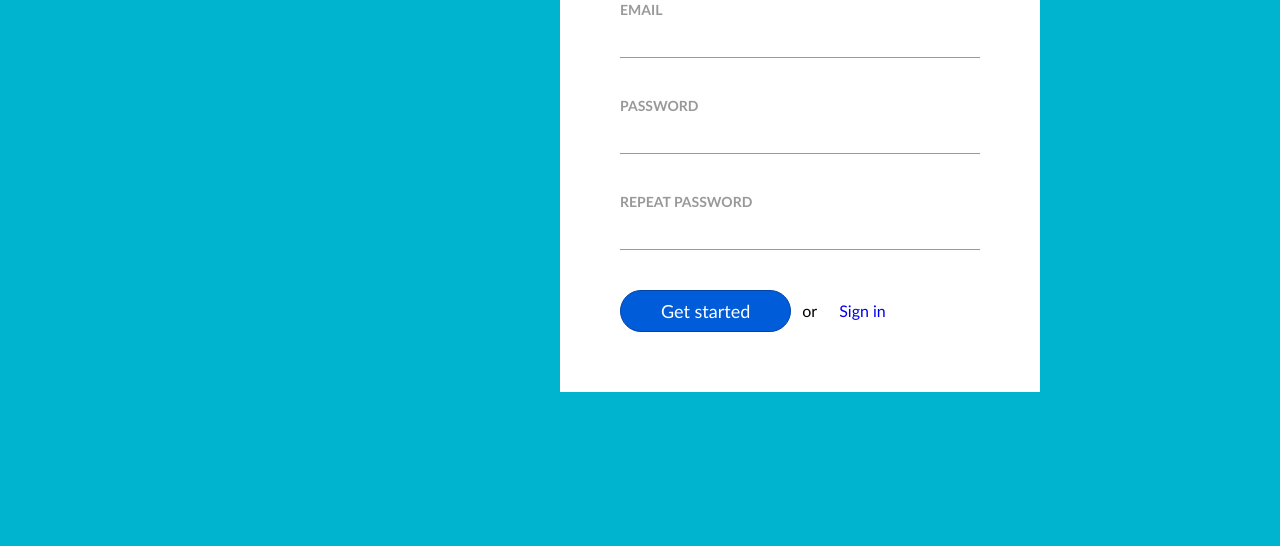
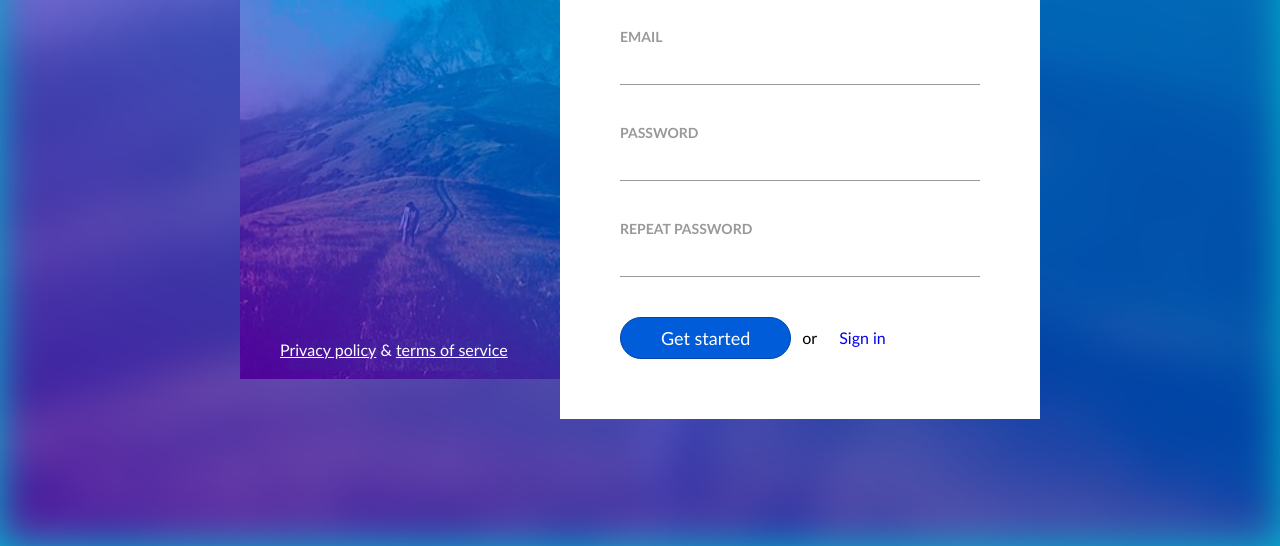
Before and after one commit to iluzych/6-sign-up, a plain HTML site: page index.html in a window 1280 px wide. Shown: the part 254-800 px from the top of the page. Drawn offline with Linux system fonts and the light colour scheme.

Commit message:
final style

```diff
--- a/css/main.css
+++ b/css/main.css
@@ -5,17 +5,28 @@ body * {
   vertical-align: top;
   box-sizing: border-box;
   font-family: 'Gill Sans', 'Gill Sans MT', Calibri, 'Trebuchet MS', sans-serif;
-
 }
 
 body {
   background-color: #00b4d0;
 }
 
+.background {
+  background-image: url(../img/hill.jpg);
+  background-repeat: no-repeat;
+  background-size: cover;
+  background-position: center;
+  height: 100vh;
+  filter: blur(20px);
+}
+
 .container {
   display: inline-block;
   width: 800px;
-  margin: 100px calc((100% - 800px) / 2) 0;
+  position: absolute;
+  top: 50%;
+  left: 50%;
+  transform: translate(-50%, -50%);
 }
 
 .left-column {
@@ -28,12 +39,19 @@ body {
   background-repeat: no-repeat;
   background-size: cover;
   background-position: center;
+  position: absolute;
+  top: 40px;
+  bottom: 40px;
 }
 
 .main-title {
 }
 
 .bottom-links {
+  position: absolute;
+  bottom: 20px;
+  left: 40px;
+  right: 40px;
 }
 
 .bottom-links > a {
@@ -46,7 +64,7 @@ body {
 .right-column {
   width: 60%;
   padding: 60px;
-  float: left;
+  float: right;
   background-color: #fff;
   position: relative;
 }
@@ -61,7 +79,6 @@ body {
   position: absolute;
   top: 0;
   right: 0;
-
 }
 
 .form {
--- a/index.html
+++ b/index.html
@@ -10,6 +10,7 @@
 </head>
 
 <body>
+    <div class="background"></div>
     <main class="container">
         <div class="left-column">
             <h2 class="main-title">Sign up</h2>
```
Lines whose indentation alone changed are shown as unchanged.
